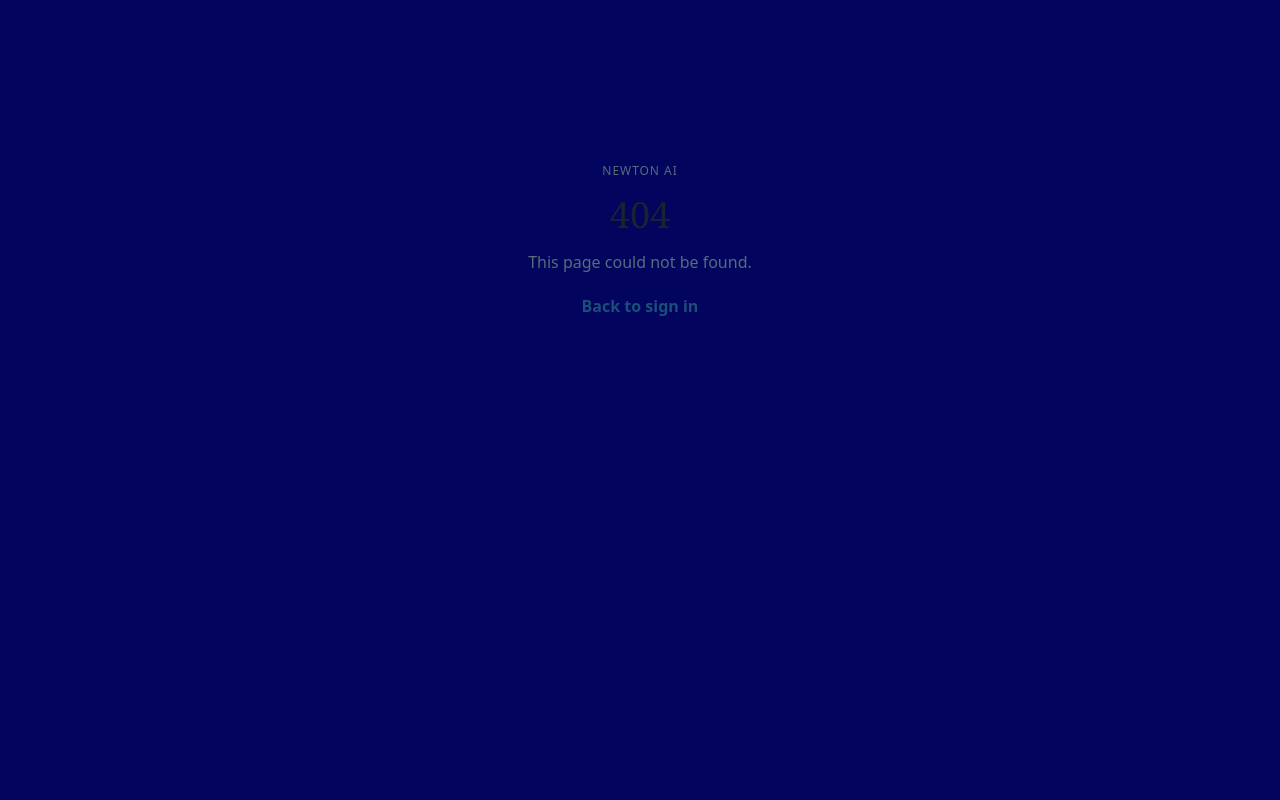
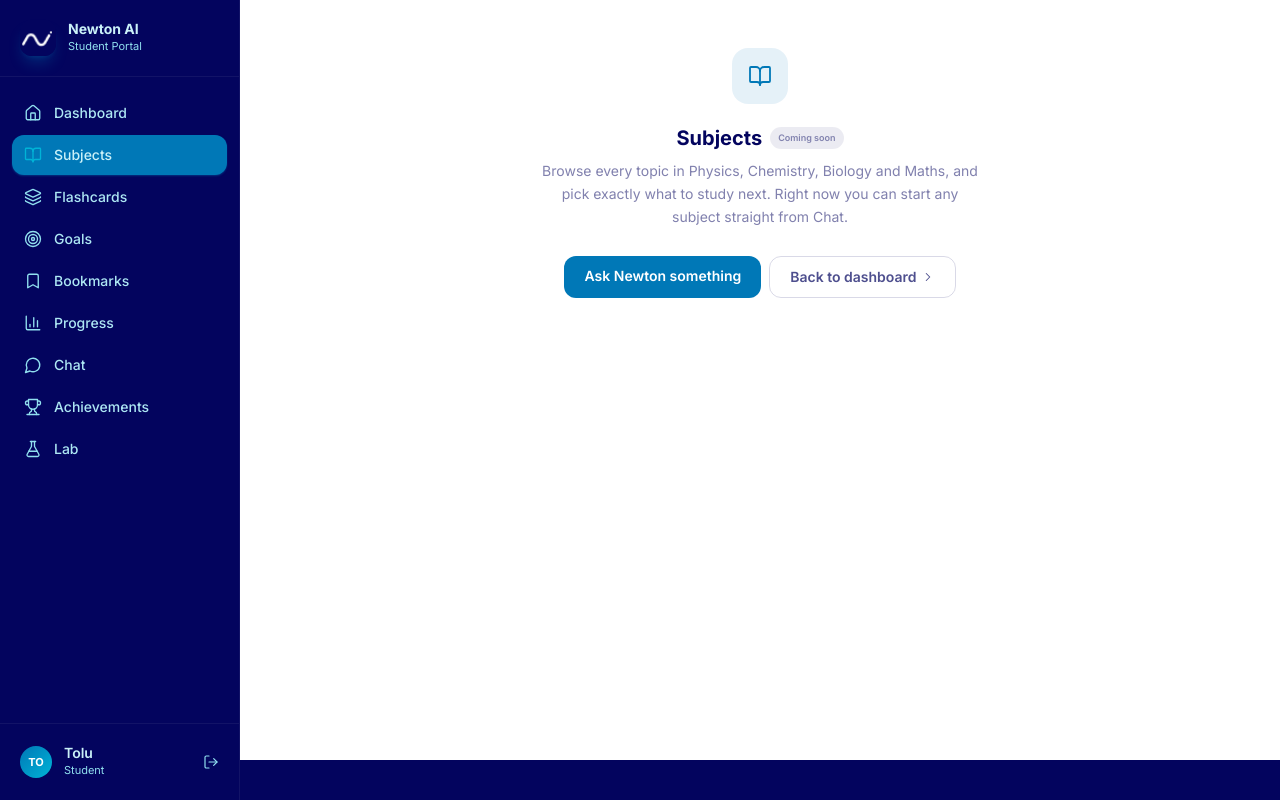
Before and after one commit to G3ntl3/NewtonAI, a Next.js app in the folder apps/student-web/: page /subjects in a window 1280 px wide. Before the commit this address had no page. Built offline with nearby package versions, Linux system fonts and the light colour scheme; no server answers.

Commit message:
Implement ComingSoon component for unbuilt dashboard pages; enhance user experience with informative placeholders

```diff
--- a/apps/student-web/src/app/(dashboard)/achievements/page.jsx
+++ b/apps/student-web/src/app/(dashboard)/achievements/page.jsx
@@ -1,8 +1,16 @@
+import ComingSoon from '@/components/dashboard/ComingSoon';
+import { TrophyIcon } from '@/components/dashboard/icons';
+
 /**
  * achievements page
- * Gamification / badges / streaks.
+ * Gamification / badges / leaderboard — not built yet.
  */
-
 export default function Page() {
-  return null; // placeholder
+  return (
+    <ComingSoon
+      title="Achievements"
+      description="Badges, milestones and the class leaderboard will live here — so you can see how far you have come and how you stack up. Your streak is already counting in the meantime."
+      icon={<TrophyIcon className="w-6 h-6 text-newton-blue-mid" />}
+    />
+  );
 }
--- a/apps/student-web/src/app/(dashboard)/goals/page.jsx
+++ b/apps/student-web/src/app/(dashboard)/goals/page.jsx
@@ -1,8 +1,16 @@
+import ComingSoon from '@/components/dashboard/ComingSoon';
+import { TargetIcon } from '@/components/dashboard/icons';
+
 /**
  * goals page
- * Learning goals management.
+ * Learning goals — not built yet.
  */
-
 export default function Page() {
-  return null; // placeholder
+  return (
+    <ComingSoon
+      title="Learning goals"
+      description="Set your own targets — topics to master, hours to study each week — and track them here. For now your weekly study goal is shown on the dashboard."
+      icon={<TargetIcon className="w-6 h-6 text-newton-blue-mid" />}
+    />
+  );
 }
--- a/apps/student-web/src/app/(dashboard)/progress/page.jsx
+++ b/apps/student-web/src/app/(dashboard)/progress/page.jsx
@@ -1,8 +1,16 @@
+import ComingSoon from '@/components/dashboard/ComingSoon';
+import { ChartIcon } from '@/components/dashboard/icons';
+
 /**
  * progress page
- * Mastery + analytics views.
+ * Detailed progress analytics — not built yet.
  */
-
 export default function Page() {
-  return null; // placeholder
+  return (
+    <ComingSoon
+      title="Progress"
+      description="A full breakdown of what you have mastered, subject by subject, with your study time over the term. The dashboard already shows this week's summary."
+      icon={<ChartIcon className="w-6 h-6 text-newton-blue-mid" />}
+    />
+  );
 }
--- /dev/null
+++ b/apps/student-web/src/app/(dashboard)/subjects/page.jsx
@@ -0,0 +1,17 @@
+import ComingSoon from '@/components/dashboard/ComingSoon';
+import { BookIcon } from '@/components/dashboard/icons';
+
+/**
+ * subjects page
+ * Per-subject topic browser — not built yet. This route previously did not
+ * exist at all, so the sidebar's Subjects link 404'd.
+ */
+export default function Page() {
+  return (
+    <ComingSoon
+      title="Subjects"
+      description="Browse every topic in Physics, Chemistry, Biology and Maths, and pick exactly what to study next. Right now you can start any subject straight from Chat."
+      icon={<BookIcon className="w-6 h-6 text-newton-blue-mid" />}
+    />
+  );
+}
--- /dev/null
+++ b/apps/student-web/src/components/dashboard/ComingSoon.jsx
@@ -0,0 +1,49 @@
+import Link from 'next/link';
+import { ChevronRightIcon } from './icons';
+
+/**
+ * ComingSoon
+ * Shared placeholder for dashboard routes that are navigable but not built
+ * yet. These pages previously returned null, so tapping them from the
+ * sidebar or a "See all" link landed the student on a blank screen with no
+ * explanation and no way back — indistinguishable from a broken app.
+ *
+ * Reuses the Lab's coming-soon badge styling so unbuilt things look the same
+ * wherever they appear.
+ */
+export default function ComingSoon({ title, description, icon }) {
+  return (
+    <div className="animate-fade-in bg-white min-h-full px-4 md:px-8 py-8 md:py-12">
+      <div className="max-w-md mx-auto text-center">
+        <div className="w-14 h-14 rounded-2xl bg-newton-blue-mid/10 flex items-center justify-center mx-auto mb-5">
+          {icon}
+        </div>
+
+        <div className="flex items-center justify-center gap-2 mb-2">
+          <h1 className="text-newton-bg font-bold text-xl">{title}</h1>
+          <span className="text-[9px] font-semibold px-2 py-1 rounded-full bg-newton-bg/[0.08] text-newton-bg/45 whitespace-nowrap">
+            Coming soon
+          </span>
+        </div>
+
+        <p className="text-newton-bg/50 text-sm leading-relaxed">{description}</p>
+
+        <div className="mt-7 flex flex-col sm:flex-row gap-2 justify-center">
+          <Link
+            href="/chat"
+            className="px-5 py-2.5 rounded-xl bg-newton-blue-mid hover:bg-newton-blue-bright text-white text-sm font-semibold transition-colors"
+          >
+            Ask Newton something
+          </Link>
+          <Link
+            href="/dashboard"
+            className="px-5 py-2.5 rounded-xl border border-newton-bg/15 text-newton-bg/70 hover:bg-newton-bg/[0.04] text-sm font-semibold transition-colors inline-flex items-center justify-center gap-1"
+          >
+            Back to dashboard
+            <ChevronRightIcon className="w-3.5 h-3.5" />
+          </Link>
+        </div>
+      </div>
+    </div>
+  );
+}
```
